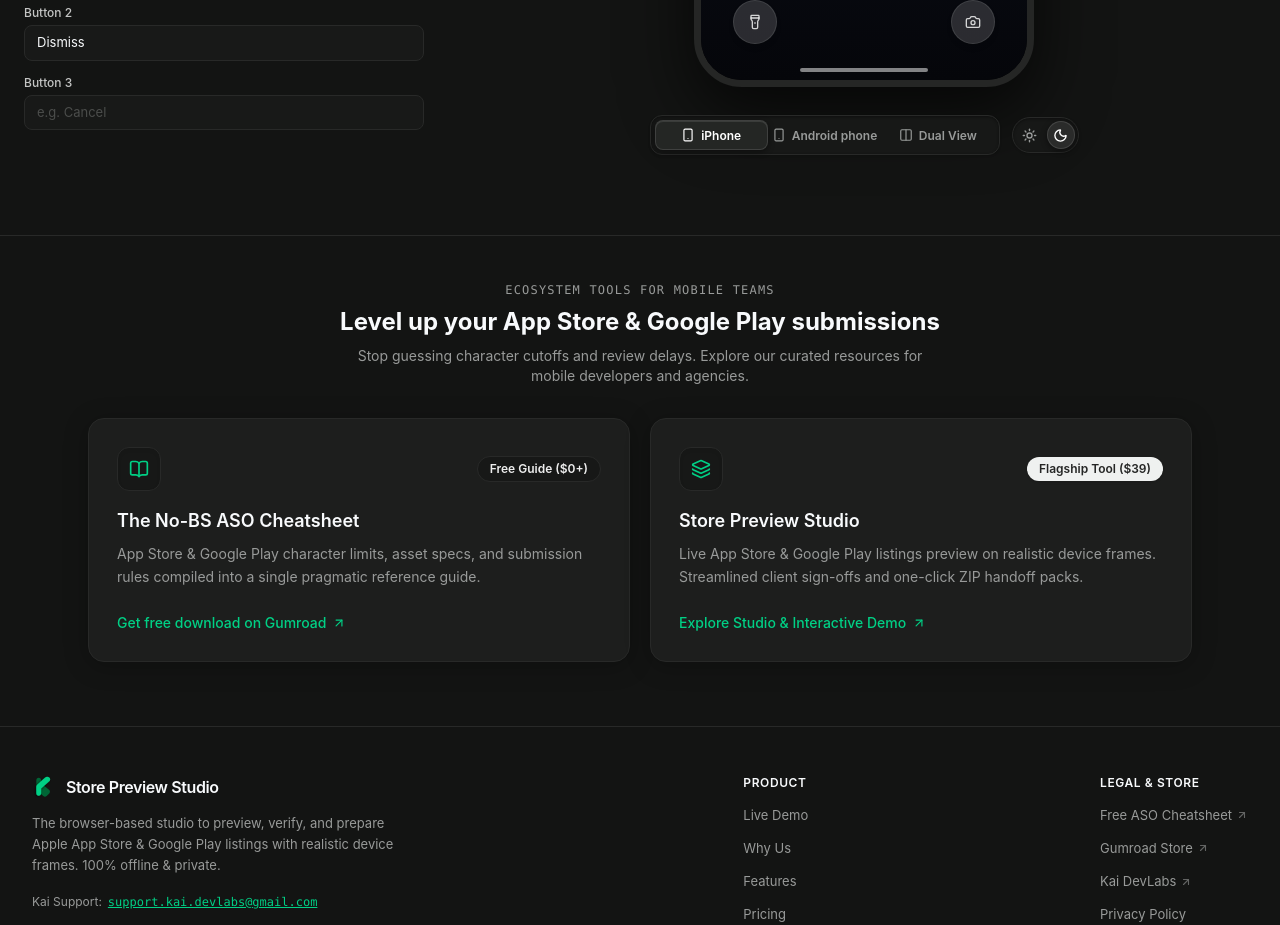
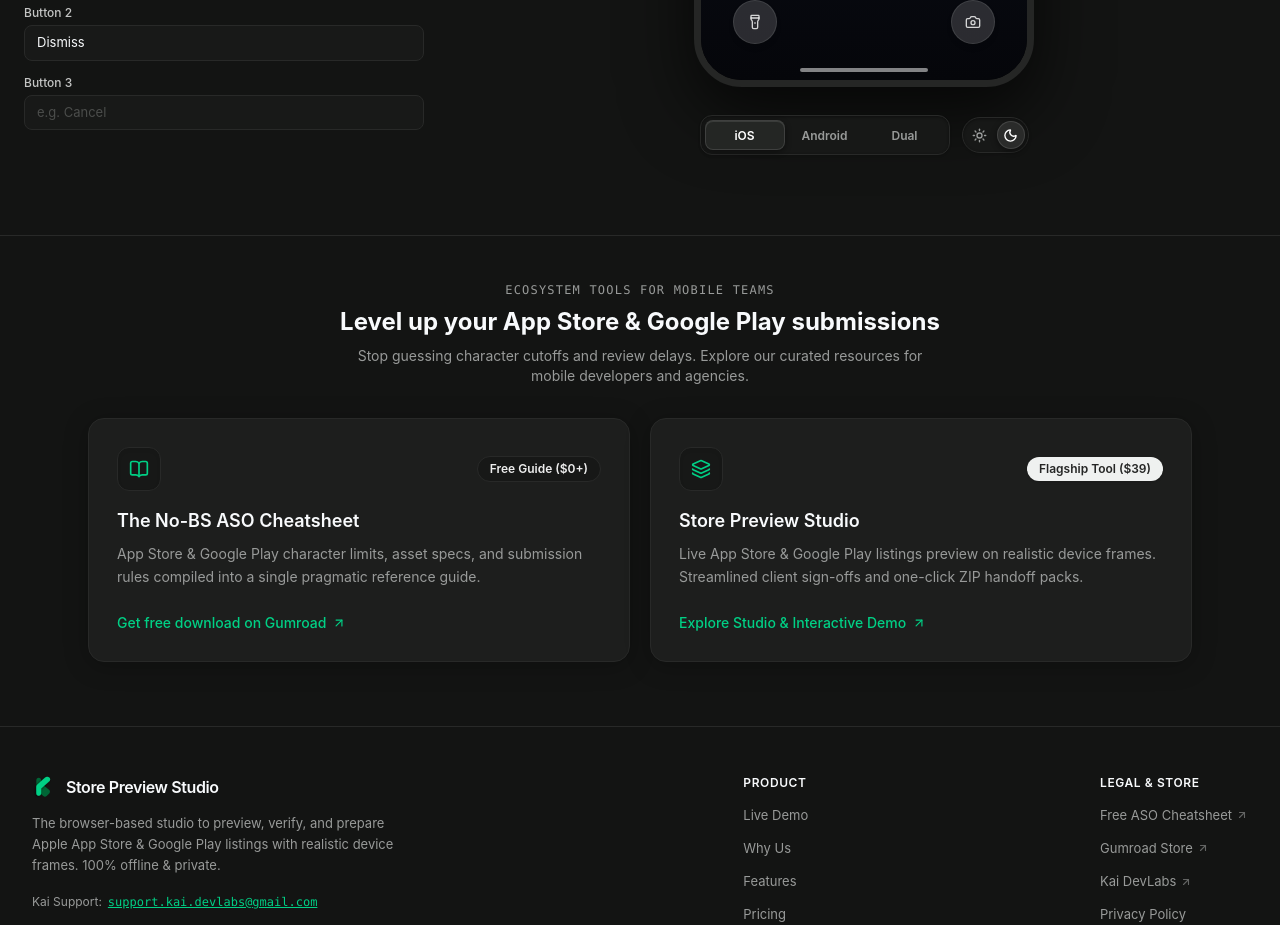
Before and after one commit to ngocdai99/Preview-Studio-Landing, a Next.js app: page /push-preview in a window 1280 px wide. Shown: the part 800-1725 px from the top of the page. Built offline with nearby package versions, Linux system fonts and the light colour scheme.

Commit message:
feat(push-preview): update tabview options to iOS, Android, and Dual

```diff
--- a/src/components/push-preview/PushPreviewHub.tsx
+++ b/src/components/push-preview/PushPreviewHub.tsx
@@ -14,7 +14,7 @@ import { DeviceThemeToggle } from "./DeviceThemeToggle";
 import { FcmPayloadModal } from "./FcmPayloadModal";
 import { FunnelFooterBanner } from "./FunnelFooterBanner";
 import { SlidingTabs } from "@/components/ui/SlidingTabs";
-import { Smartphone, Code, Columns2 } from "lucide-react";
+import { Code } from "lucide-react";
 
 export function PushPreviewHub() {
   const [data, setData] = useState<PushNotificationData>(DEFAULT_PUSH_DATA);
@@ -184,23 +184,11 @@ export function PushPreviewHub() {
               value={device}
               onChange={handleDeviceChange}
               options={[
-                {
-                  value: "ios",
-                  label: "iPhone",
-                  icon: <Smartphone className="w-3.5 h-3.5" />,
-                },
-                {
-                  value: "android",
-                  label: "Android phone",
-                  icon: <Smartphone className="w-3.5 h-3.5" />,
-                },
-                {
-                  value: "dual",
-                  label: "Dual View",
-                  icon: <Columns2 className="w-3.5 h-3.5" />,
-                },
+                { value: "ios", label: "iOS" },
+                { value: "android", label: "Android" },
+                { value: "dual", label: "Dual" },
               ]}
-              className="w-[315px] sm:w-[350px] shrink-0"
+              className="w-[230px] sm:w-[250px] shrink-0"
               size="sm"
               ariaLabel="Device selector tabs"
             />
```
